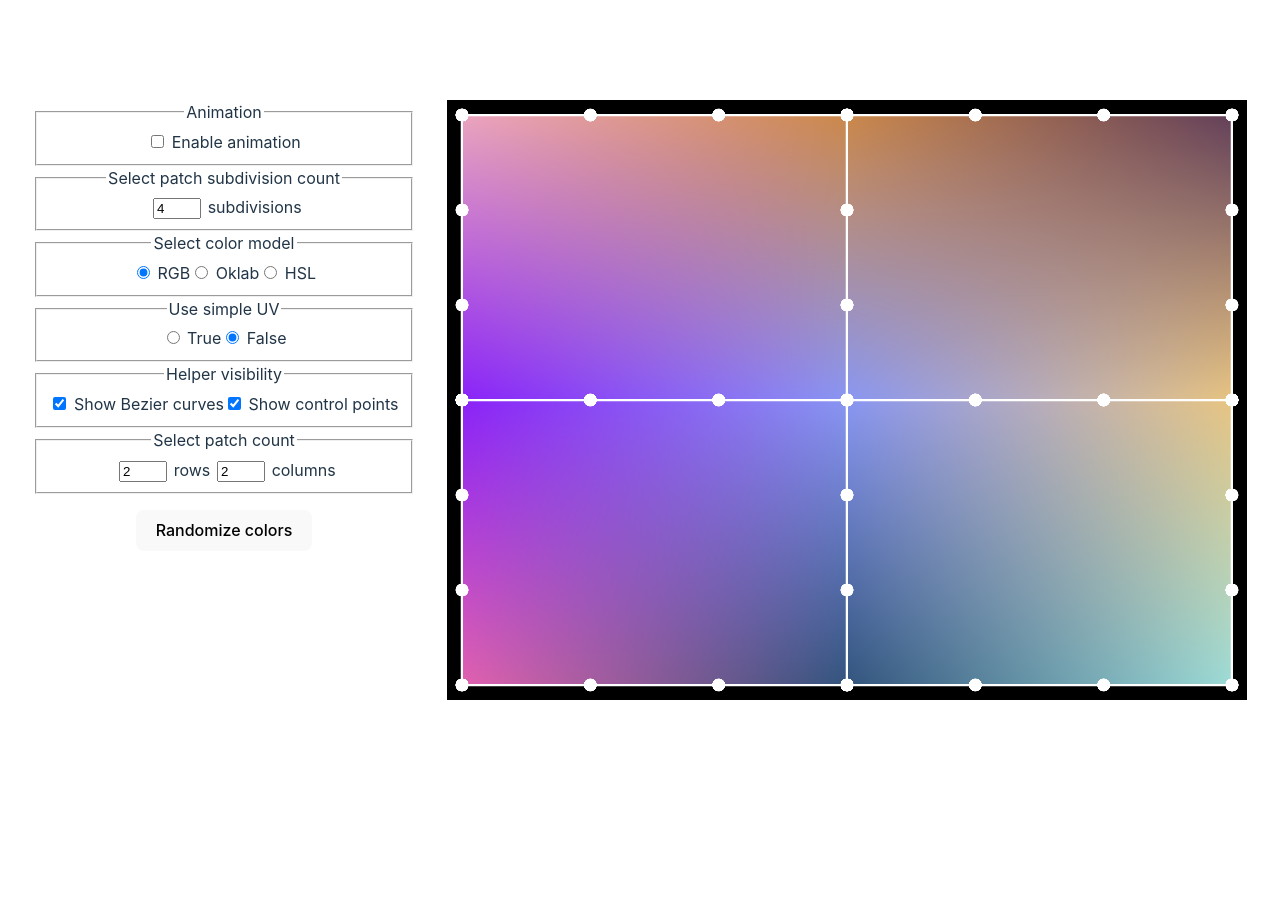
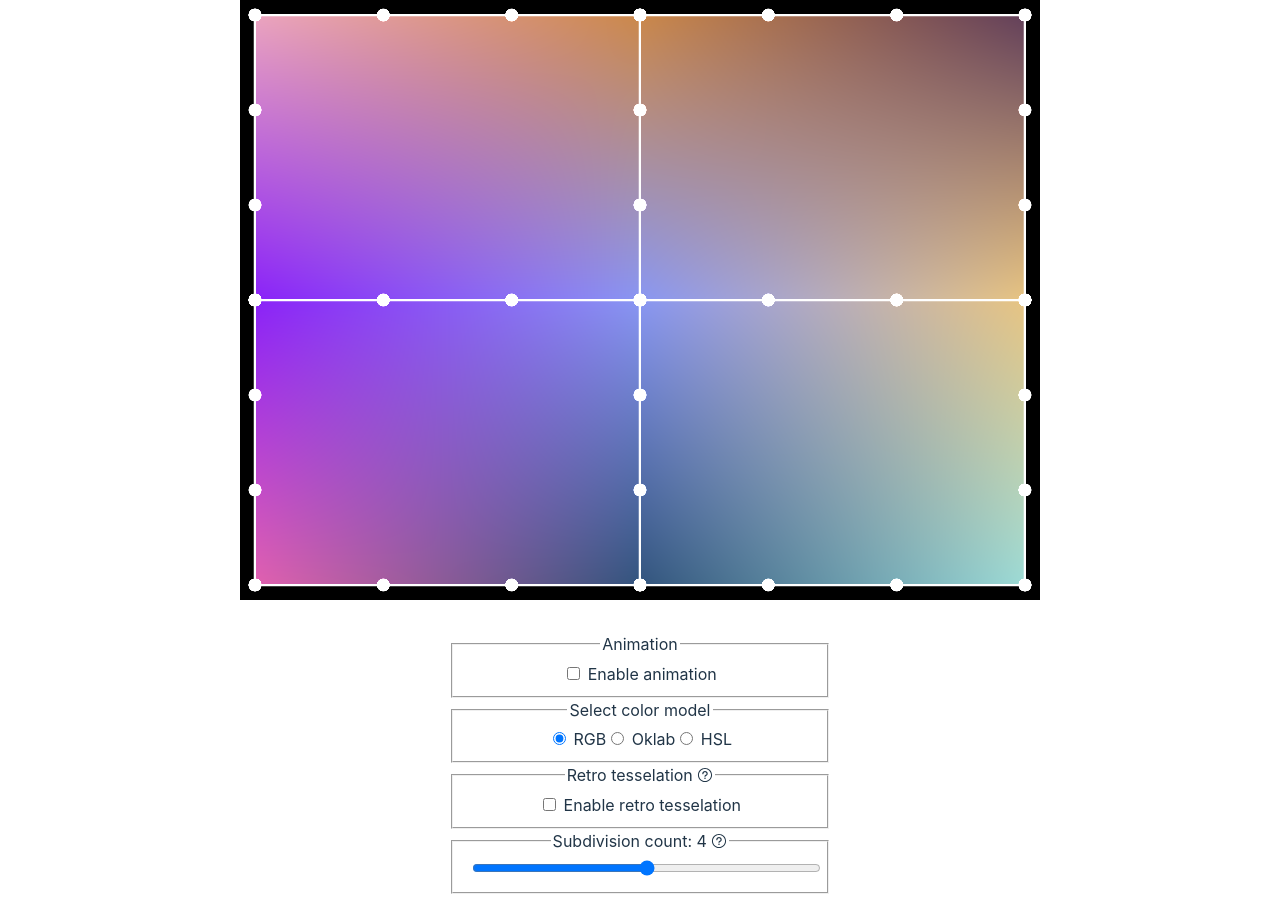
Before and after one commit to tkalmi/mesh-gradient-generator, a React (Vite) app: page / in a window 1280 px wide. Shown: the top 898 px of the page. Before the commit the page ends 800 px from the top, so only its background shows below. Built offline with nearby package versions, Linux system fonts and the light colour scheme.

Commit message:
Tweak control panel

```diff
--- a/src/App.css
+++ b/src/App.css
@@ -17,8 +17,47 @@
   justify-content: center;
 }
 
-@media (max-width: 1028px) {
+@media (max-width: 1280px) {
   .main-container {
     flex-direction: column-reverse;
+    align-items: center;
   }
 }
+
+.tooltip-container {
+  position: relative;
+  display: inline-block;
+}
+
+.tooltip-anchor {
+  cursor: help;
+  translate: 0 0.125rem;
+  padding: 0;
+  background: none;
+  border: none;
+  outline: none;
+}
+
+.tooltip-content {
+  opacity: 0;
+  pointer-events: none;
+  position: absolute;
+  left: 0;
+  top: 0;
+  translate: 0 -100%;
+  z-index: 1;
+  border: none;
+  border-radius: 0.25rem;
+  background: black;
+  color: white;
+  padding: 0.125rem 0.5rem;
+  width: max-content;
+  max-width: 300px;
+  font-size: 0.75rem;
+  text-align: start;
+  transition: opacity 150ms ease-in-out;
+}
+
+.tooltip-anchor:hover + .tooltip-content {
+  opacity: 1;
+}
--- a/src/Controls.tsx
+++ b/src/Controls.tsx
@@ -1,5 +1,36 @@
 import { clamp } from './meshGradient/helpers';
 import { ControlState } from './types';
+
+type TooltipProps = {
+  children: string;
+};
+
+function Tooltip(props: TooltipProps) {
+  const { children } = props;
+
+  return (
+    <div className="tooltip-container">
+      <svg
+        className="tooltip-anchor"
+        width="1rem"
+        height="1rem"
+        viewBox="0 0 15 15"
+        fill="none"
+        xmlns="http://www.w3.org/2000/svg"
+      >
+        <path
+          fillRule="evenodd"
+          clipRule="evenodd"
+          d="M0.877075 7.49972C0.877075 3.84204 3.84222 0.876892 7.49991 0.876892C11.1576 0.876892 14.1227 3.84204 14.1227 7.49972C14.1227 11.1574 11.1576 14.1226 7.49991 14.1226C3.84222 14.1226 0.877075 11.1574 0.877075 7.49972ZM7.49991 1.82689C4.36689 1.82689 1.82708 4.36671 1.82708 7.49972C1.82708 10.6327 4.36689 13.1726 7.49991 13.1726C10.6329 13.1726 13.1727 10.6327 13.1727 7.49972C13.1727 4.36671 10.6329 1.82689 7.49991 1.82689ZM8.24993 10.5C8.24993 10.9142 7.91414 11.25 7.49993 11.25C7.08571 11.25 6.74993 10.9142 6.74993 10.5C6.74993 10.0858 7.08571 9.75 7.49993 9.75C7.91414 9.75 8.24993 10.0858 8.24993 10.5ZM6.05003 6.25C6.05003 5.57211 6.63511 4.925 7.50003 4.925C8.36496 4.925 8.95003 5.57211 8.95003 6.25C8.95003 6.74118 8.68002 6.99212 8.21447 7.27494C8.16251 7.30651 8.10258 7.34131 8.03847 7.37854L8.03841 7.37858C7.85521 7.48497 7.63788 7.61119 7.47449 7.73849C7.23214 7.92732 6.95003 8.23198 6.95003 8.7C6.95004 9.00376 7.19628 9.25 7.50004 9.25C7.8024 9.25 8.04778 9.00601 8.05002 8.70417L8.05056 8.7033C8.05924 8.6896 8.08493 8.65735 8.15058 8.6062C8.25207 8.52712 8.36508 8.46163 8.51567 8.37436L8.51571 8.37433C8.59422 8.32883 8.68296 8.27741 8.78559 8.21506C9.32004 7.89038 10.05 7.35382 10.05 6.25C10.05 4.92789 8.93511 3.825 7.50003 3.825C6.06496 3.825 4.95003 4.92789 4.95003 6.25C4.95003 6.55376 5.19628 6.8 5.50003 6.8C5.80379 6.8 6.05003 6.55376 6.05003 6.25Z"
+          fill="currentColor"
+        />
+      </svg>
+      <div className="tooltip-content" role="tooltip">
+        {children}
+      </div>
+    </div>
+  );
+}
 
 type Props = {
   state: ControlState;
@@ -98,31 +129,6 @@ function Controls(props: Props) {
       </fieldset>
 
       <fieldset>
-        <legend>Select patch subdivision count</legend>
-        <label>
-          <input
-            style={{ marginInline: '0.5em' }}
-            id="subdivision-count"
-            value={subdivisionCount}
-            onChange={(event) =>
-              dispatch([
-                'subdivisionCount',
-                clamp(
-                  0,
-                  maxSubdivisions,
-                  Math.round(Number(event.target.value ?? 0))
-                ),
-              ])
-            }
-            type="number"
-            min={0}
-            max={maxSubdivisions}
-          />
-          subdivisions
-        </label>
-      </fieldset>
-
-      <fieldset>
         <legend>Select color model</legend>
         <label>
           <input
@@ -160,29 +166,93 @@ function Controls(props: Props) {
       </fieldset>
 
       <fieldset>
-        <legend>Use simple UV</legend>
+        <legend>
+          Retro tesselation{' '}
+          <Tooltip>
+            Gives the gradient a more low-poly look on low subdivision counts.
+          </Tooltip>
+        </legend>
         <label>
           <input
-            type="radio"
-            value="true"
-            id="use-simple-uv-true"
+            type="checkbox"
+            id="simple-uv-enabled"
             name="useSimpleUV"
             checked={useSimpleUV}
-            onChange={() => dispatch(['useSimpleUV', true])}
+            onChange={() => dispatch(['useSimpleUV', !useSimpleUV])}
           />{' '}
-          True
+          Enable retro tesselation
         </label>
-        <label>
+      </fieldset>
+
+      <fieldset>
+        <legend>
+          Subdivision count: {subdivisionCount}{' '}
+          <Tooltip>
+            Controls how many times each patch is subdivided. Affects curve
+            jaggedness, and the "retroness" of the retro tesselation mode.
+            Higher subdivision count is harder on performance.
+          </Tooltip>
+        </legend>
+
+        <input
+          style={{ marginInline: '0.5em', width: '100%' }}
+          id="subdivision-count"
+          value={subdivisionCount}
+          onChange={(event) =>
+            dispatch([
+              'subdivisionCount',
+              clamp(
+                0,
+                maxSubdivisions,
+                Math.round(Number(event.target.value ?? 0))
+              ),
+            ])
+          }
+          type="range"
+          min={0}
+          max={maxSubdivisions}
+          step={1}
+        />
+      </fieldset>
+
+      <fieldset>
+        <legend>Patch count</legend>
+        <div>
+          <label htmlFor="row-count">Row count: {rowCount}</label>
           <input
-            type="radio"
-            value="false"
-            id="use-simple-uv-false"
-            name="useSimpleUV"
-            checked={!useSimpleUV}
-            onChange={() => dispatch(['useSimpleUV', false])}
-          />{' '}
-          False
-        </label>
+            style={{ marginInline: '0.5em', width: '100%' }}
+            id="row-count"
+            value={rowCount}
+            onChange={(event) =>
+              dispatch([
+                'rowCount',
+                clamp(1, 4, Math.round(Number(event.target.value ?? 0))),
+              ])
+            }
+            type="range"
+            min={1}
+            max={4}
+            step={1}
+          />
+        </div>
+        <div>
+          <label htmlFor="column-count">Column count: {columnCount}</label>
+          <input
+            style={{ marginInline: '0.5em', width: '100%' }}
+            id="column-count"
+            value={columnCount}
+            onChange={(event) =>
+              dispatch([
+                'columnCount',
+                clamp(1, 4, Math.round(Number(event.target.value ?? 0))),
+              ])
+            }
+            type="range"
+            min={1}
+            max={4}
+            step={1}
+          />
+        </div>
       </fieldset>
 
       <fieldset>
@@ -209,44 +279,6 @@ function Controls(props: Props) {
         </label>
       </fieldset>
 
-      <fieldset>
-        <legend>Select patch count</legend>
-        <label>
-          <input
-            style={{ marginInline: '0.5em' }}
-            id="row-count"
-            value={rowCount}
-            onChange={(event) =>
-              dispatch([
-                'rowCount',
-                clamp(1, 4, Math.round(Number(event.target.value ?? 0))),
-              ])
-            }
-            type="number"
-            min={1}
-            max={4}
-          />
-          rows
-        </label>
-        <label>
-          <input
-            style={{ marginInline: '0.5em' }}
-            id="column-count"
-            value={columnCount}
-            onChange={(event) =>
-              dispatch([
-                'columnCount',
-                clamp(1, 4, Math.round(Number(event.target.value ?? 0))),
-              ])
-            }
-            type="number"
-            min={1}
-            max={4}
-          />
-          columns
-        </label>
-      </fieldset>
-
       <button
         type="button"
         style={{ marginTop: '1rem' }}
```
